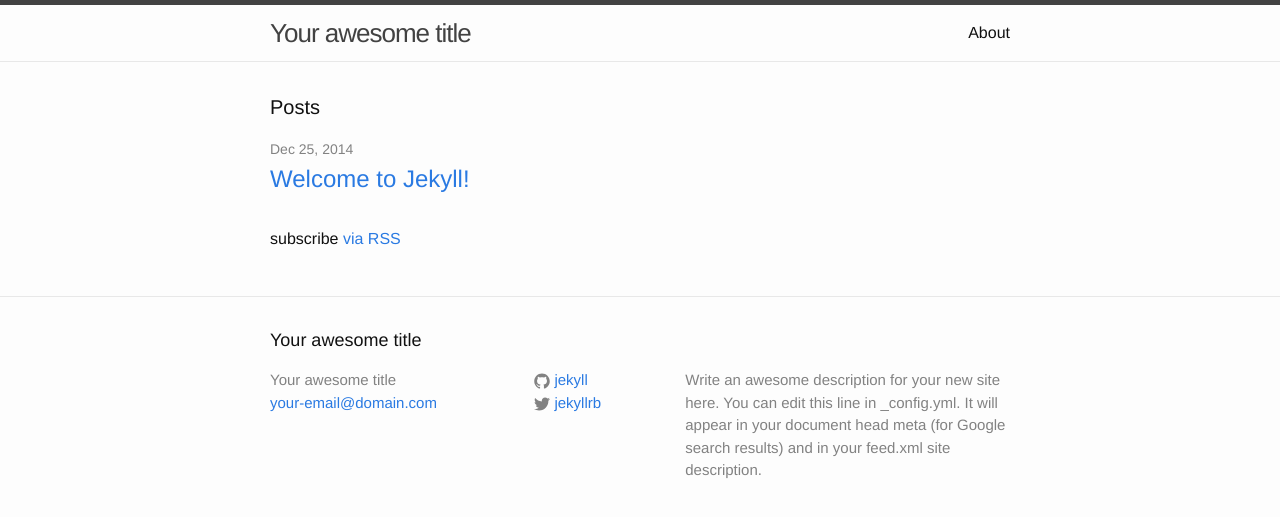
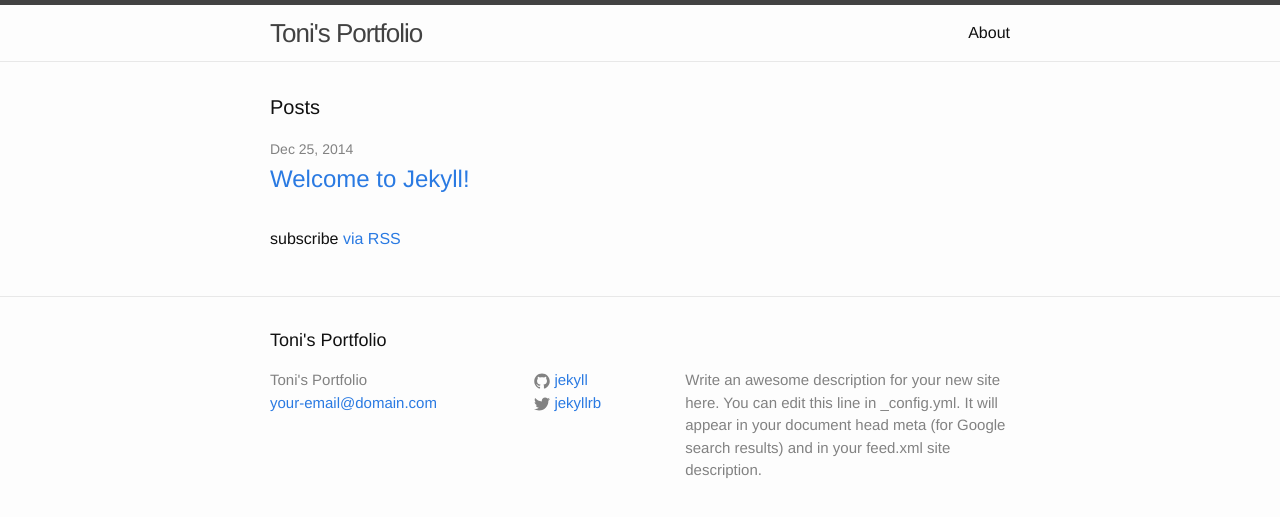
Before and after one commit to aeaguila/aeaguila.github.io, a Jekyll site: the page built from index.html, in a window 1280 px wide. Shown: the top 517 px of the page. Built offline with Jekyll 4.4.1, drawn with Linux system fonts in a browser that asks for light colours.

Commit message:
changed title

```diff
--- a/_config.yml
+++ b/_config.yml
@@ -1,5 +1,5 @@
 # Site settings
-title: Your awesome title
+title: Toni's Portfolio
 email: your-email@domain.com
 description: > # this means to ignore newlines until "baseurl:"
   Write an awesome description for your new site here. You can edit this
```
